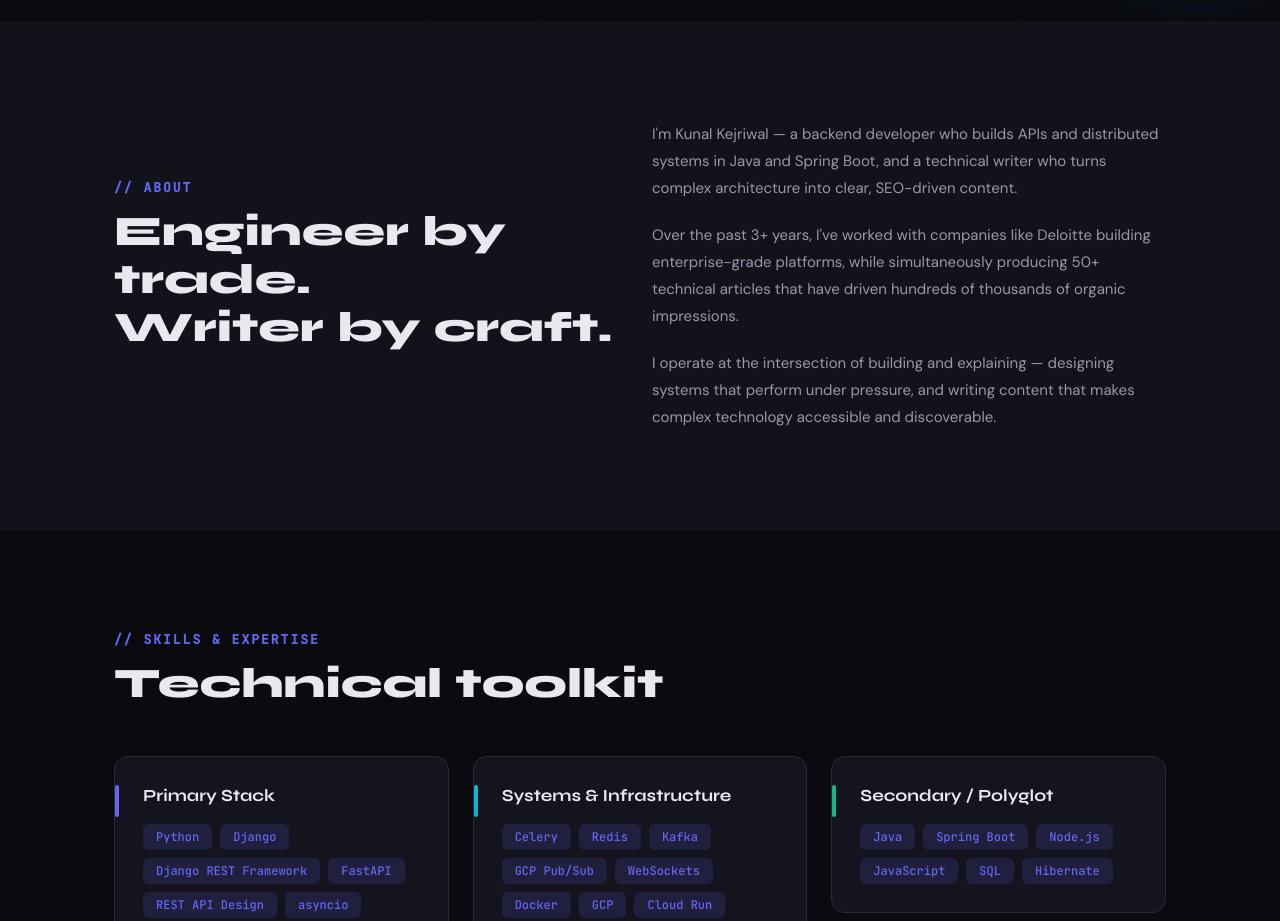
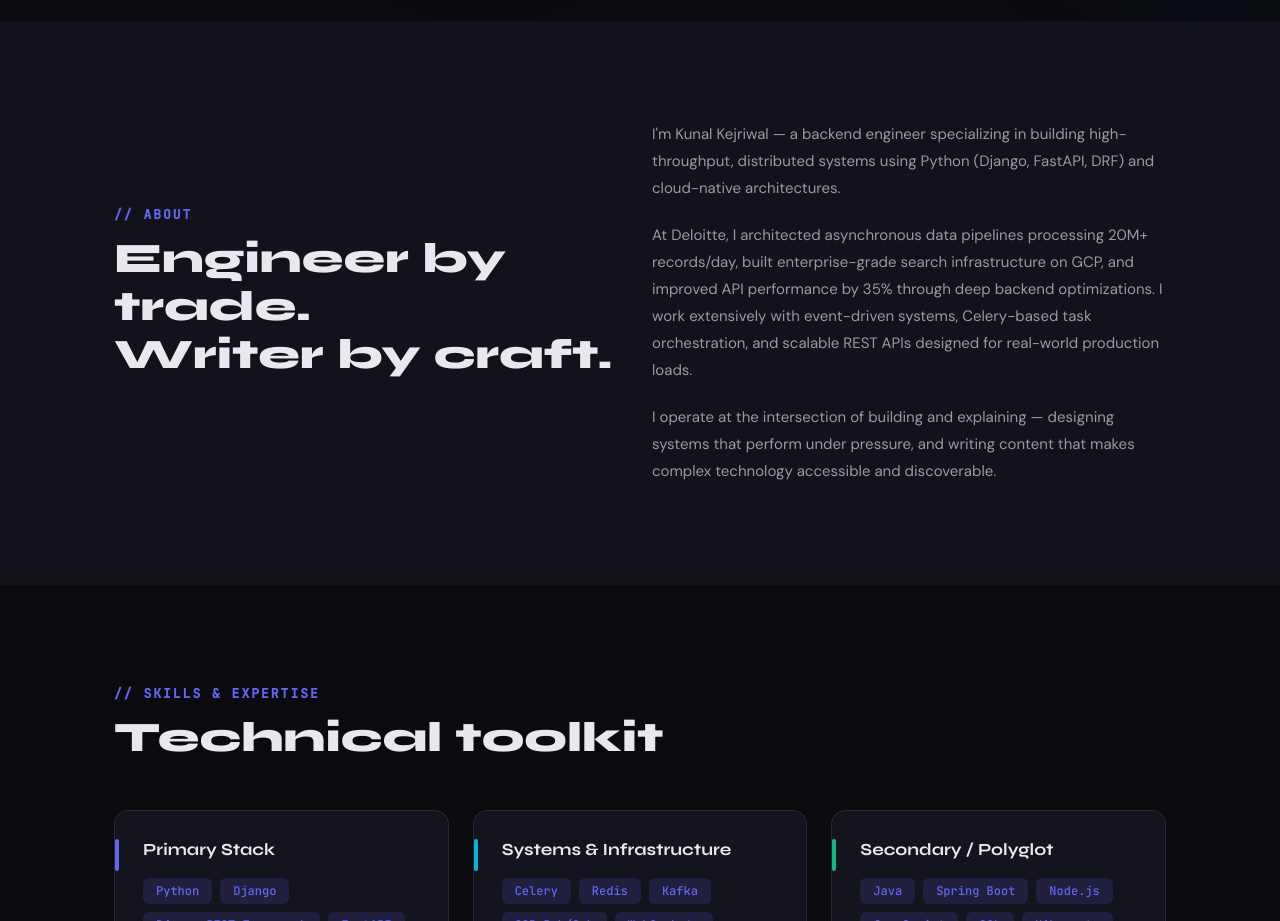
Before and after one commit to kunal-kejriwal/project-portfolio, a Next.js app: page / in a window 1280 px wide. Shown: the part 880-1801 px from the top of the page. Built offline with nearby package versions, Linux system fonts and the light colour scheme.

Commit message:
Updated the main About Me section

```diff
--- a/components/sections/About.jsx
+++ b/components/sections/About.jsx
@@ -17,14 +17,14 @@ const About = () => (
         <Reveal delay={0.15}>
           <div>
             <p style={{ color: "var(--text2)", lineHeight: 1.8, marginBottom: 20, fontSize: 15 }}>
-              I&apos;m Kunal Kejriwal — a backend developer who builds APIs and distributed systems in
-              Java and Spring Boot, and a technical writer who turns complex architecture into clear,
-              SEO-driven content.
+              I&apos;m Kunal Kejriwal — a backend engineer specializing in building high-throughput,
+              distributed systems using Python (Django, FastAPI, DRF) and cloud-native architectures.
             </p>
             <p style={{ color: "var(--text2)", lineHeight: 1.8, marginBottom: 20, fontSize: 15 }}>
-              Over the past 3+ years, I&apos;ve worked with companies like Deloitte building
-              enterprise-grade platforms, while simultaneously producing 50+ technical articles that
-              have driven hundreds of thousands of organic impressions.
+              At Deloitte, I architected asynchronous data pipelines processing 20M+ records/day,
+              built enterprise-grade search infrastructure on GCP, and improved API performance by
+              35% through deep backend optimizations. I work extensively with event-driven systems,
+              Celery-based task orchestration, and scalable REST APIs designed for real-world production loads.
             </p>
             <p style={{ color: "var(--text2)", lineHeight: 1.8, fontSize: 15 }}>
               I operate at the intersection of building and explaining — designing systems that
```
